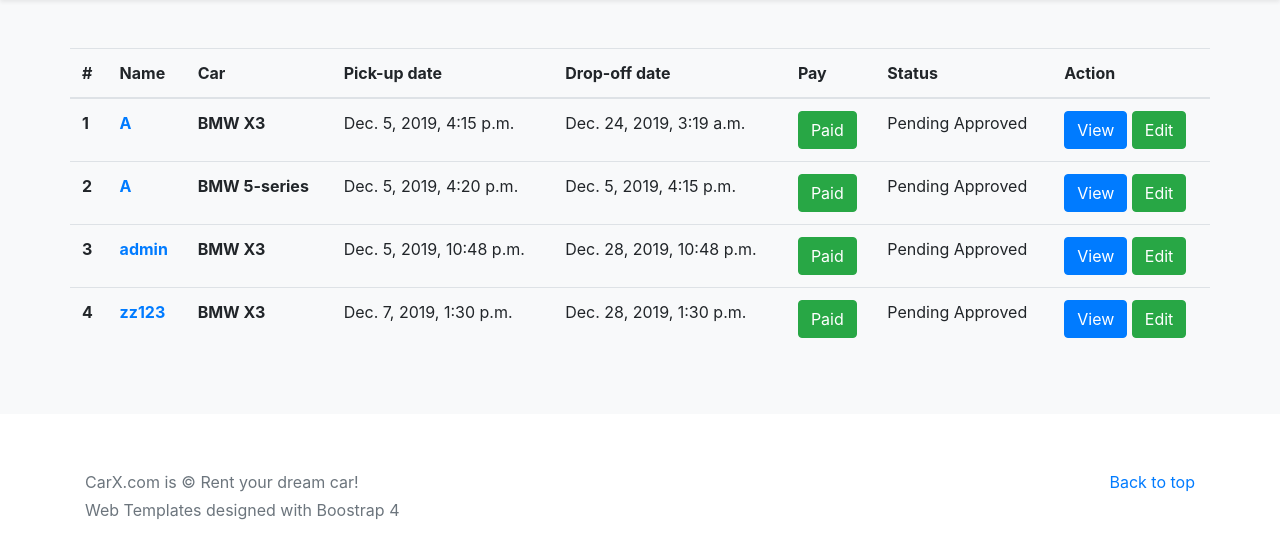
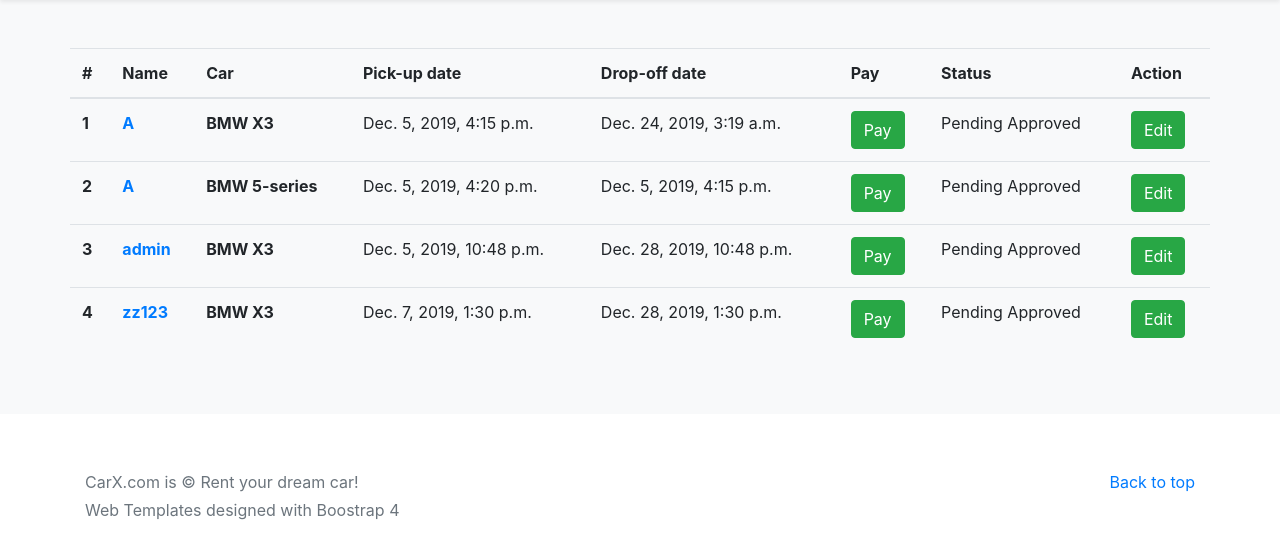
Before and after one commit to zeng98/project, a Django app: page /booking/all in a window 1280 px wide. Shown: the part 56-615 px from the top of the page. Run offline with Django 3.2, Linux system fonts and the light colour scheme; data comes from the database, SQL or seed files in the repository; both versions use the stored data as it was after the commit; some libraries are stand-ins or nearby versions.

Commit message:
last change

```diff
--- a/app/models.py
+++ b/app/models.py
@@ -13,6 +13,7 @@ class Customer(AbstractUser):
     phone = models.CharField(max_length=30, blank=True, null=True)
 
     class Meta:
+        '''Inner class of Class Customer'''
         verbose_name = "Customer"
         verbose_name_plural = verbose_name
 
--- a/app/templates/all_booking.html
+++ b/app/templates/all_booking.html
@@ -29,7 +29,7 @@
                       <th scope="row">{{ booking.car.name }}</th>
                       <td>{{ booking.pick_up_date }}</td>
                       <td>{{ booking.drop_off_date }}</td>
-                      <td><a href="" class="btn btn-success">Paid</a></td>
+                      <td><a href="" class="btn btn-success">Pay</a></td>
 
                       {% if booking.status %}
                           <td>Approved</td>
@@ -37,7 +37,6 @@
                           <td>Pending Approved</td>
                       {% endif %}
                         <td>
-                            <a href="{% url 'app:booking_update' booking.id %}" class="btn btn-primary">View</a>
                             <a href="{% url 'app:booking_update' booking.id %}" class="btn btn-success">Edit</a>
                             {% if request.user.is_superuser %}
                                 <!-- Button trigger modal -->
--- a/app/templates/booking_list.html
+++ b/app/templates/booking_list.html
@@ -35,7 +35,6 @@
                           <td>Pending Approved</td>
                       {% endif %}
                         <td>
-                            <a href="{% url 'app:booking_update' booking.id %}" class="btn btn-primary">View</a>
                             <a href="{% url 'app:booking_update' booking.id %}" class="btn btn-success">Edit</a>
                             {% if booking.customer == request.user %}
                                 <!-- Button trigger modal -->
--- a/app/templates/registration/login.html
+++ b/app/templates/registration/login.html
@@ -4,7 +4,7 @@
     <meta charset="utf-8">
     <meta http-equiv="x-ua-compatible" content="ie=edge">
     <meta name="viewport" content="width=device-width, initial-scale=1.0, maximum-scale=1.0, user-scalable=no">
-    <title>登录</title>
+    <title>Login</title>
     <link rel="stylesheet" href="https://unpkg.com/mobi.css/dist/mobi.min.css">
     <style>
         .errorlist {
--- a/app/templates/registration/register.html
+++ b/app/templates/registration/register.html
@@ -6,7 +6,7 @@
     <meta name="viewport" content="width=device-width, initial-scale=1.0, maximum-scale=1.0, user-scalable=no">
     <link rel="stylesheet" href="https://unpkg.com/mobi.css/dist/mobi.min.css">
 
-    <title>注册</title>
+    <title>registration</title>
     <style>
         .errorlist{
             color: red;
--- a/app/views.py
+++ b/app/views.py
@@ -10,17 +10,19 @@ from datetime import datetime
 
 # get list of car that we have
 class HomePageView(ListView):
-    '''This is the homepage view.'''
+    ''' Create a subclass of ListView to display all the cars'''
     model = Car  # set the list view model
     template_name = 'home.html'  # template which we need to render to user
 
 
 # get list of order of one customer
 class BookingListView(ListView):
+    '''A listview to show the booking'''
     model = Booking  # set the model list view of booking order, which is the data sorce
     template_name = 'Booking_list.html' # template for list booking order
 
     def get_queryset(self):
+        '''return the queryset'''
         # overide the queryset function, to get the all orders of specific user
         return Booking.objects.filter(customer_id=self.request.user).order_by('-pick_up_date')
 
@@ -29,6 +31,7 @@ class BookingListView(ListView):
 # add a login required decorater, which means user need login before access this page
 @login_required
 def delete_booking(request, **kwargs):
+    '''delete booking'''
     # if request http method is post
     if request.method == 'POST':
         # delete the booking order by booking id which primary key send from post method
@@ -43,6 +46,7 @@ def delete_booking(request, **kwargs):
 
 @login_required
 def add_booking(request, **kwargs):
+    '''add booking'''
     if request.method == 'POST':
         # process the data, convert string to datetime format
         drop_off_date = datetime.strptime(request.POST['drop_off_date'], "%H:%M %m/%d/%Y")
@@ -70,6 +74,7 @@ def add_booking(request, **kwargs):
 
 # register user
 def register(request):
+    '''register'''
     if request.method == 'POST':
         # bounded form from post
         form = CustomerCreationForm(request.POST)
@@ -88,6 +93,7 @@ def register(request):
 # update a order
 @login_required
 def booking_edit(request, **kwargs):
+    '''edit the booking'''
     if request.method == 'POST':
         # get boooking object by pk send from post
         booking = Booking.objects.filter(id=request.POST['pk']).first()
@@ -117,5 +123,6 @@ class AllBookingList(ListView):
 
 
 class CustomerDetailView(DetailView):
+    '''a detail view of the customer information'''
     model = Customer
     template_name = 'customer_profile.html'
```
Also changed, not shown: db.sqlite3, 1 other file.
